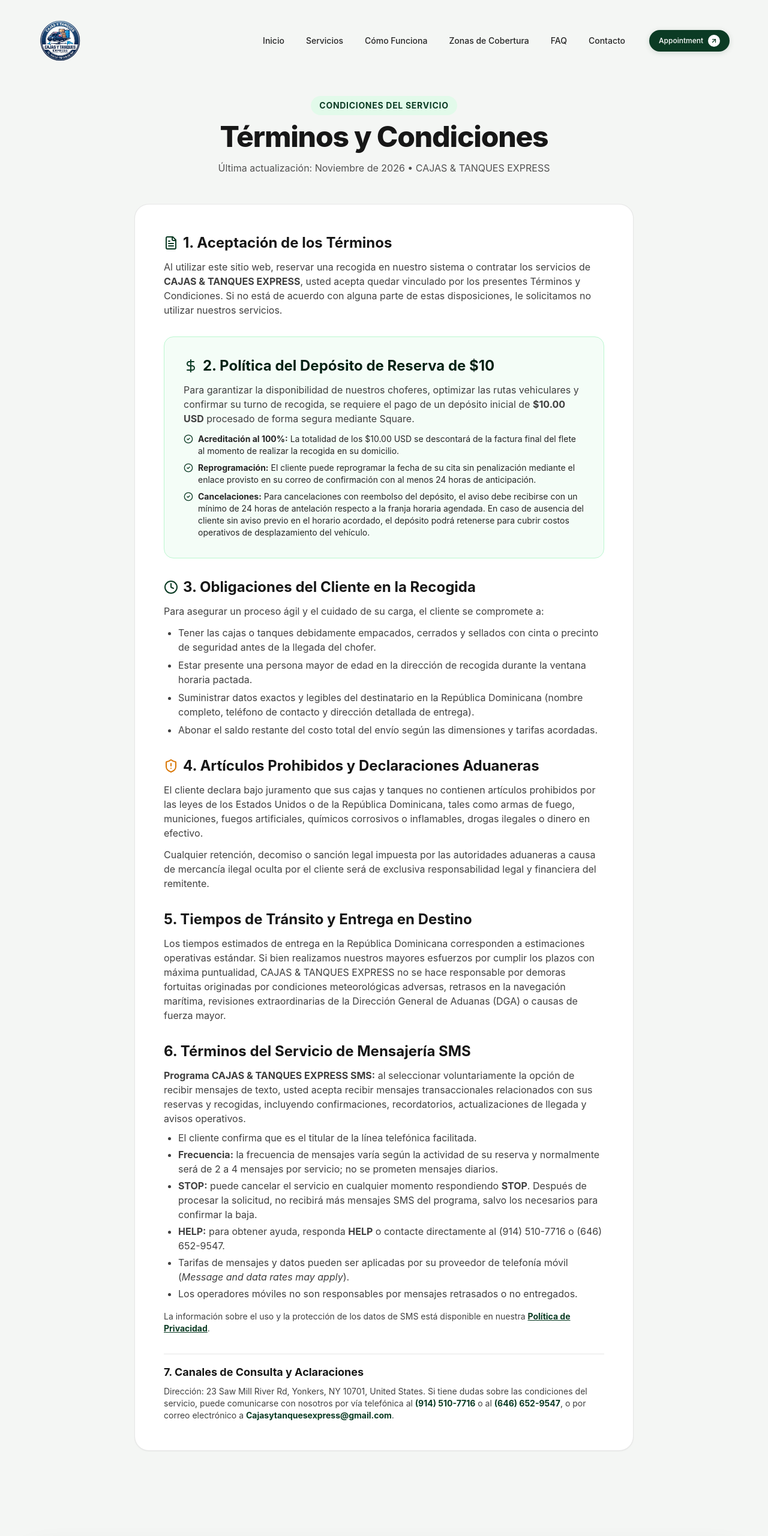
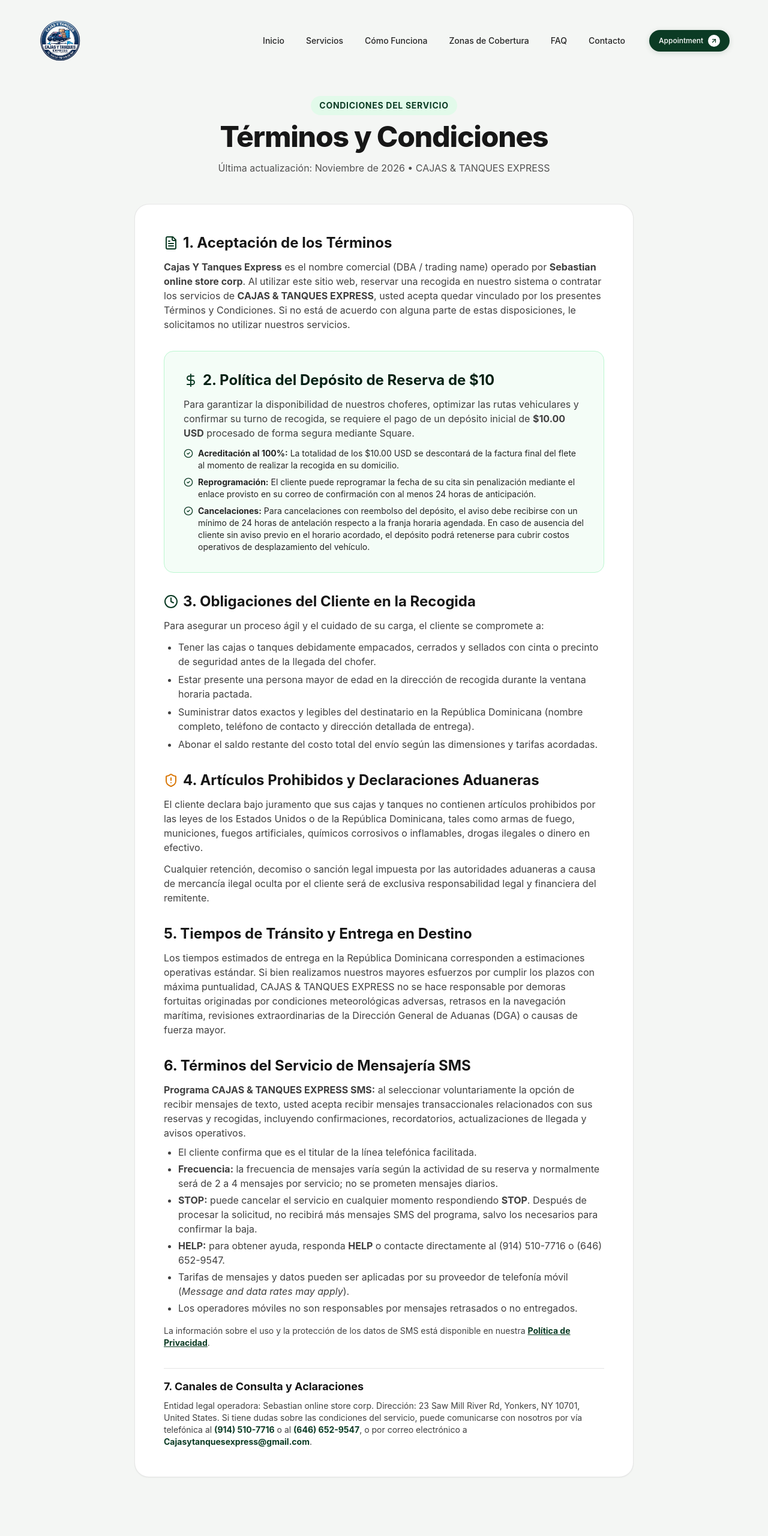
Before and after one commit to Hash-Overflow-bit/Cajas-Tanques-Express-Website, a Next.js app: page /terminos in a window 1280 px wide. Shown: the top 2561 px of the page at 60% size. Built offline with nearby package versions, Linux system fonts and the light colour scheme.

Commit message:
legal: identify DBA and operating business

```diff
--- a/src/app/privacidad/page.tsx
+++ b/src/app/privacidad/page.tsx
@@ -36,7 +36,7 @@ export default function PrivacidadPage() {
               1. Identidad del Responsable y Alcance
             </h2>
             <p>
-              En <strong>{siteConfig.name}</strong> nos tomamos muy en serio la confidencialidad y protección de los datos de nuestros clientes. Esta Política de Privacidad describe cómo recopilamos, utilizamos, almacenamos y salvaguardamos la información personal proporcionada al utilizar nuestro sitio web, programar servicios de recogida y coordinar envíos hacia la República Dominicana.
+              <strong>Cajas Y Tanques Express</strong> es el nombre comercial (DBA / trading name) operado por <strong>{siteConfig.legalBusinessName}</strong>. En nombre de esta empresa, nos tomamos muy en serio la confidencialidad y protección de los datos de nuestros clientes. Esta Política de Privacidad describe cómo recopilamos, utilizamos, almacenamos y salvaguardamos la información personal proporcionada al utilizar nuestro sitio web, programar servicios de recogida y coordinar envíos hacia la República Dominicana.
             </p>
           </div>
 
@@ -124,6 +124,7 @@ export default function PrivacidadPage() {
             </p>
             <div className="p-4 rounded-xl bg-canvas border border-neutral-200 text-sm">
               <p><strong>{siteConfig.name}</strong></p>
+              <p>Entidad legal operadora: {siteConfig.legalBusinessName}</p>
               <p>Dirección: {siteConfig.contact.address}</p>
               <p>Correo de atención: <a href={`mailto:${siteConfig.contact.email}`} className="text-brand-900 font-semibold">{siteConfig.contact.email}</a></p>
               <p>Teléfono: <a href={`tel:${siteConfig.contact.phoneRaw}`} className="text-brand-900 font-semibold">{siteConfig.contact.phoneDisplay}</a> · <a href={`tel:${siteConfig.contact.phoneSecondaryRaw}`} className="text-brand-900 font-semibold">{siteConfig.contact.phoneSecondaryDisplay}</a></p>
--- a/src/app/terminos/page.tsx
+++ b/src/app/terminos/page.tsx
@@ -37,7 +37,7 @@ export default function TerminosPage() {
               1. Aceptación de los Términos
             </h2>
             <p>
-              Al utilizar este sitio web, reservar una recogida en nuestro sistema o contratar los servicios de <strong>{siteConfig.name}</strong>, usted acepta quedar vinculado por los presentes Términos y Condiciones. Si no está de acuerdo con alguna parte de estas disposiciones, le solicitamos no utilizar nuestros servicios.
+              <strong>Cajas Y Tanques Express</strong> es el nombre comercial (DBA / trading name) operado por <strong>{siteConfig.legalBusinessName}</strong>. Al utilizar este sitio web, reservar una recogida en nuestro sistema o contratar los servicios de <strong>{siteConfig.name}</strong>, usted acepta quedar vinculado por los presentes Términos y Condiciones. Si no está de acuerdo con alguna parte de estas disposiciones, le solicitamos no utilizar nuestros servicios.
             </p>
           </div>
 
@@ -134,7 +134,7 @@ export default function TerminosPage() {
               7. Canales de Consulta y Aclaraciones
             </h2>
             <p className="text-sm">
-              Dirección: {siteConfig.contact.address}. Si tiene dudas sobre las condiciones del servicio, puede comunicarse con nosotros por vía telefónica al <a href={`tel:${siteConfig.contact.phoneRaw}`} className="text-brand-900 font-bold">{siteConfig.contact.phoneDisplay}</a> o al <a href={`tel:${siteConfig.contact.phoneSecondaryRaw}`} className="text-brand-900 font-bold">{siteConfig.contact.phoneSecondaryDisplay}</a>, o por correo electrónico a <a href={`mailto:${siteConfig.contact.email}`} className="text-brand-900 font-bold">{siteConfig.contact.email}</a>.
+              Entidad legal operadora: {siteConfig.legalBusinessName}. Dirección: {siteConfig.contact.address}. Si tiene dudas sobre las condiciones del servicio, puede comunicarse con nosotros por vía telefónica al <a href={`tel:${siteConfig.contact.phoneRaw}`} className="text-brand-900 font-bold">{siteConfig.contact.phoneDisplay}</a> o al <a href={`tel:${siteConfig.contact.phoneSecondaryRaw}`} className="text-brand-900 font-bold">{siteConfig.contact.phoneSecondaryDisplay}</a>, o por correo electrónico a <a href={`mailto:${siteConfig.contact.email}`} className="text-brand-900 font-bold">{siteConfig.contact.email}</a>.
             </p>
           </div>
 
--- a/src/config/site.ts
+++ b/src/config/site.ts
@@ -1,5 +1,6 @@
 export interface SiteConfig {
   name: string;
+  legalBusinessName: string;
   tagline: string;
   description: string;
   url: string;
@@ -29,6 +30,7 @@ export interface SiteConfig {
 
 export const siteConfig: SiteConfig = {
   name: "CAJAS & TANQUES EXPRESS",
+  legalBusinessName: "Sebastian online store corp",
   tagline: "Envíos Confiables a República Dominicana",
   description:
     "Servicio profesional de recogida y transporte de cajas y tanques hacia toda la República Dominicana. Puntualidad garantizada y reserva en línea con solo $10 de depósito.",
```
